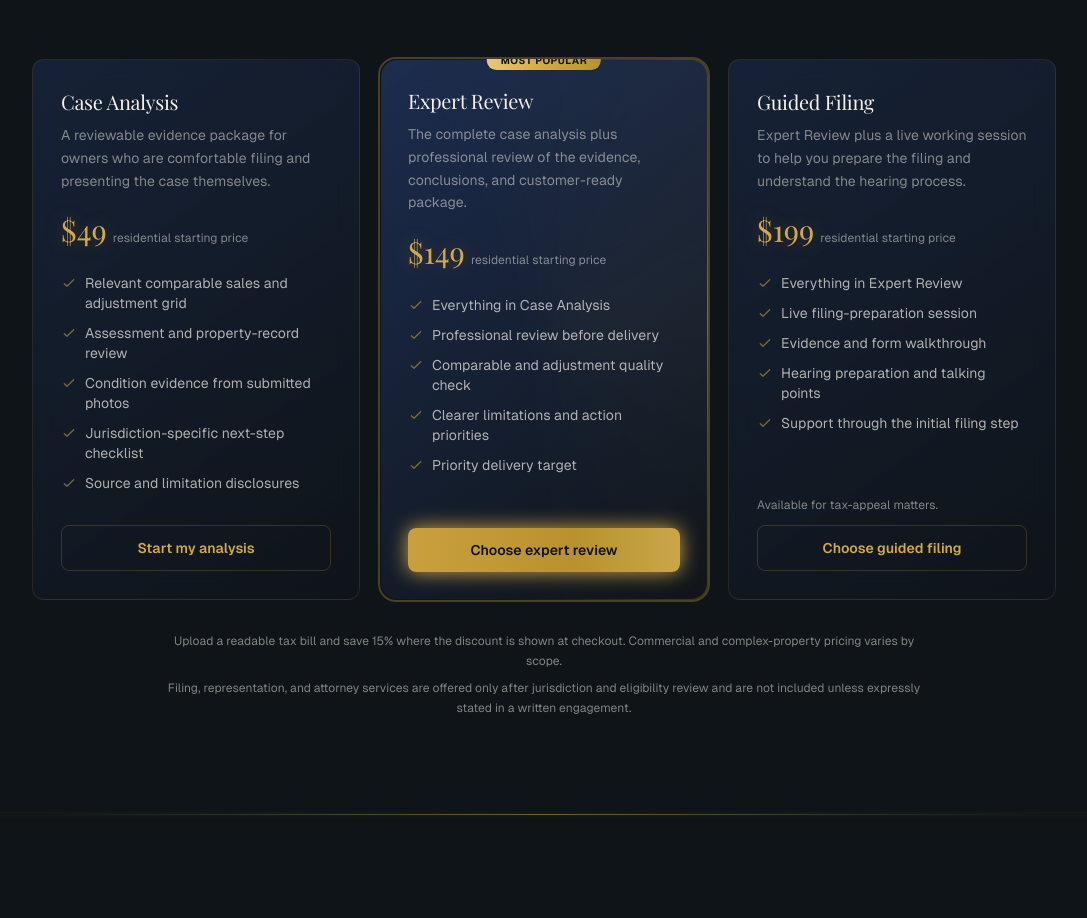
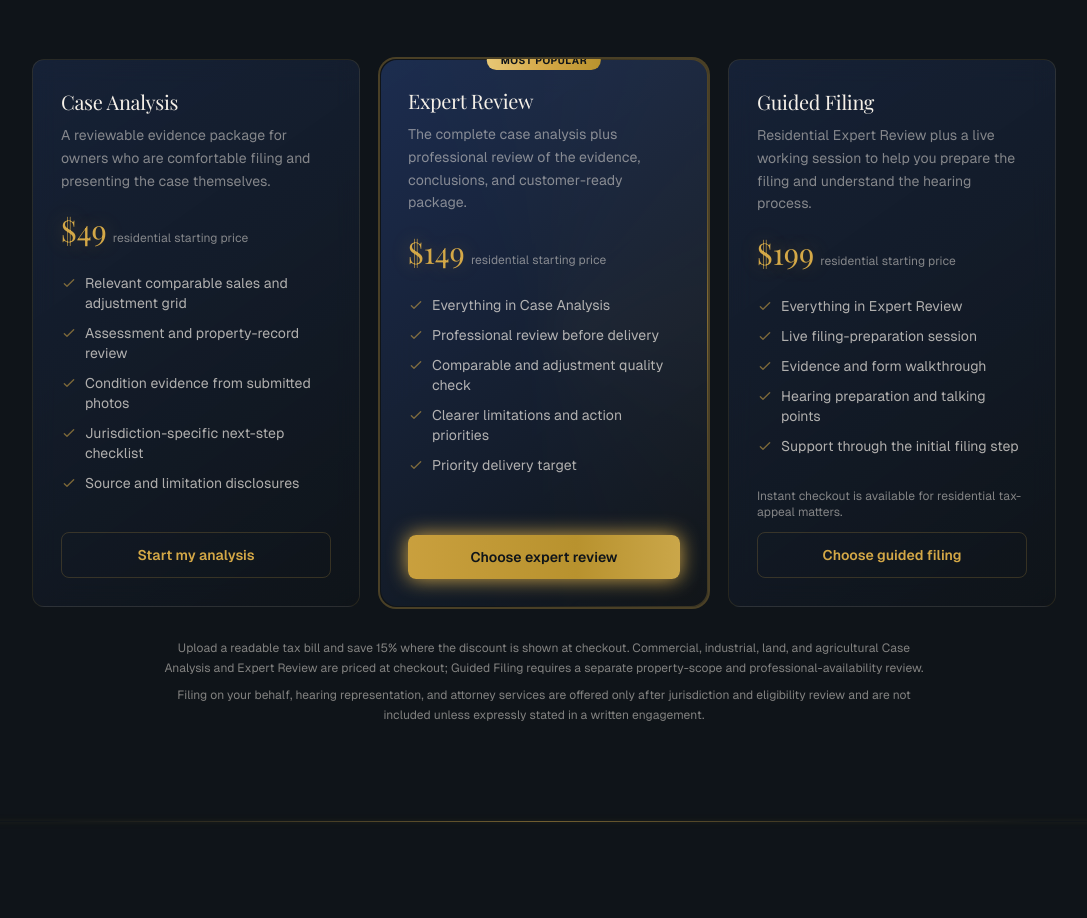
Before and after one commit to mikelaurenzo7-collab/Resourceful, a Next.js app: page / in a window 1280 px wide. Shown: the part 5324-6242 px from the top of the page, without its empty margins (96-1183 px from the left). Built offline with nearby package versions, Linux system fonts and the light colour scheme; no server answers; a web font is replaced by a local one.

Commit message:
Clarify residential guided filing and non-residential scope review

```diff
--- a/src/components/landing/PricingTable.tsx
+++ b/src/components/landing/PricingTable.tsx
@@ -35,7 +35,7 @@ const tiers = [
     name: 'Guided Filing',
     tier: 'guided_filing' as const,
     description:
-      'Expert Review plus a live working session to help you prepare the filing and understand the hearing process.',
+      'Residential Expert Review plus a live working session to help you prepare the filing and understand the hearing process.',
     features: [
       'Everything in Expert Review',
       'Live filing-preparation session',
@@ -109,7 +109,7 @@ export default function PricingTable() {
               </ul>
 
               {tier.appealOnly && (
-                <p className="text-xs text-cream/50 mb-3">Available for tax-appeal matters.</p>
+                <p className="text-xs text-cream/50 mb-3">Instant checkout is available for residential tax-appeal matters.</p>
               )}
 
               <Link
@@ -128,8 +128,8 @@ export default function PricingTable() {
       </div>
 
       <div className="mx-auto mt-8 max-w-3xl space-y-2 text-center text-xs leading-relaxed text-cream/50">
-        <p>Upload a readable tax bill and save 15% where the discount is shown at checkout. Commercial and complex-property pricing varies by scope.</p>
-        <p>Filing, representation, and attorney services are offered only after jurisdiction and eligibility review and are not included unless expressly stated in a written engagement.</p>
+        <p>Upload a readable tax bill and save 15% where the discount is shown at checkout. Commercial, industrial, land, and agricultural Case Analysis and Expert Review are priced at checkout; Guided Filing requires a separate property-scope and professional-availability review.</p>
+        <p>Filing on your behalf, hearing representation, and attorney services are offered only after jurisdiction and eligibility review and are not included unless expressly stated in a written engagement.</p>
       </div>
     </section>
   );
```
